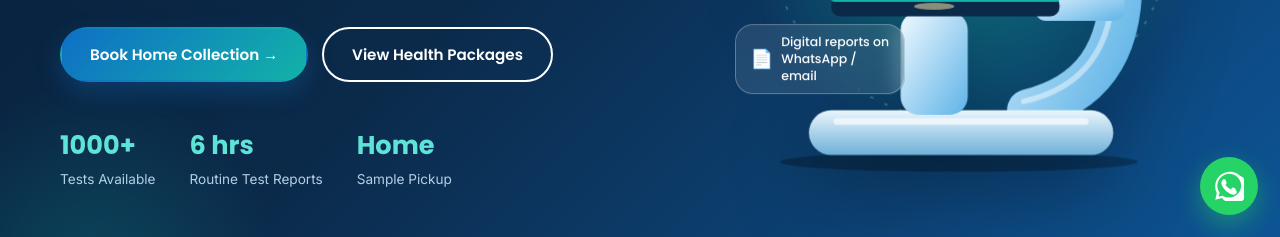
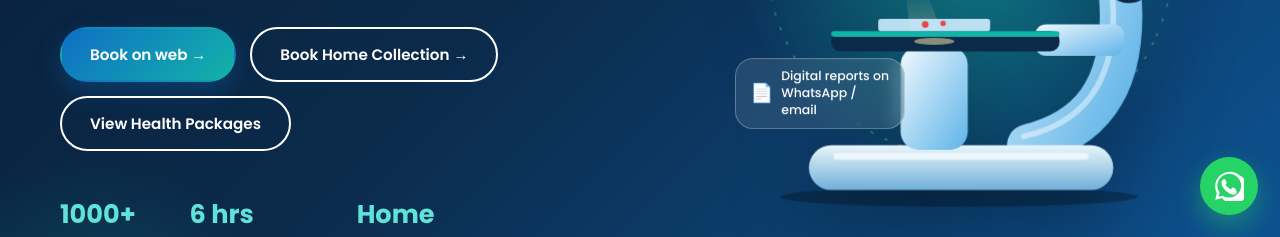
Before and after one commit to SVMhealthcare/svmhealthcare-site, a plain HTML site: page index.html in a window 1280 px wide. Shown: the part 563-800 px from the top of the page. Drawn offline with Linux system fonts and the light colour scheme.

Commit message:
Add files via upload

```diff
--- a/index.html
+++ b/index.html
@@ -241,7 +241,7 @@ nav ul.open{display:flex}
       <li><a href="#packages">Packages</a></li>
       <li><a href="#tests">All Tests</a></li>
       <li><a href="#faq">FAQ</a></li>
-      <li><a href="#contact" class="btn btn-primary" style="color:#fff;padding:10px 22px">Book a Test</a></li>
+      <li><a href="https://api.svmhealthcare.online/app" class="btn btn-primary" style="color:#fff;padding:10px 22px">Book a Test</a></li>
     </ul>
   </nav>
 </div></header>
@@ -253,7 +253,8 @@ nav ul.open{display:flex}
       <h1>Accurate Diagnostics, <span>Right at Your Doorstep</span></h1>
       <p>Trusted lab testing, comprehensive health packages and safe home sample collection — fast, reliable reports you and your doctor can depend on.</p>
       <div class="cta">
-        <a href="#contact" class="btn btn-primary">Book Home Collection →</a>
+        <a href="https://api.svmhealthcare.online/app" class="btn btn-primary">Book on web →</a>
+        <a href="#contact" class="btn btn-ghost">Book Home Collection →</a>
         <a href="#packages" class="btn btn-ghost">View Health Packages</a>
       </div>
       <div class="stats">
```
